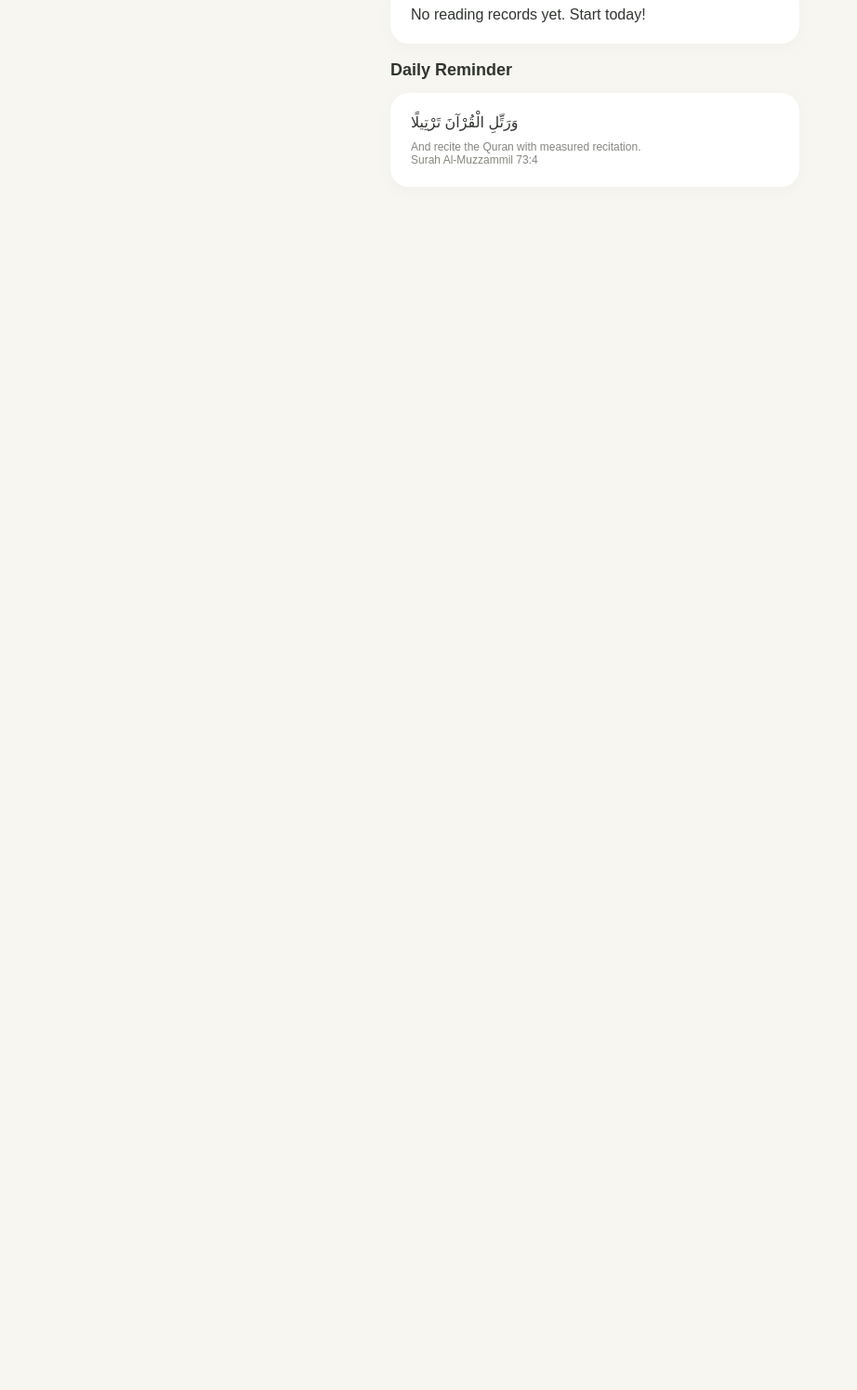
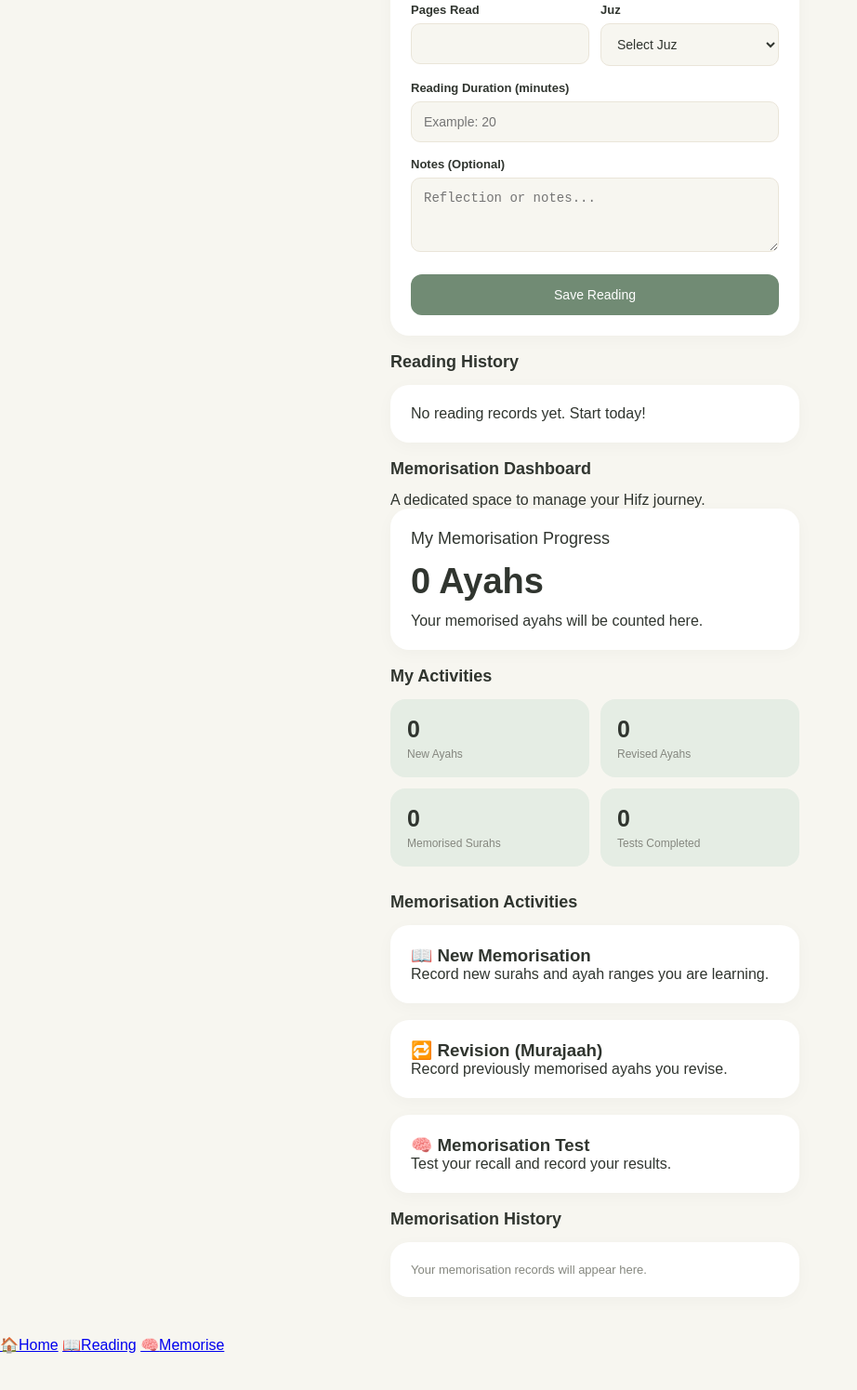
Before and after one commit to fireflysam08/Quran-daily, a plain HTML site: page index.html in a window 1280 px wide. Shown: the part 1287-2782 px from the top of the page at 93% size, without its empty margins (0-922 px from the left). Before the commit the page ends 1620 px from the top, so only its background shows below. Drawn offline with Linux system fonts and the light colour scheme.

Commit message:
Update index.html
The app will have three main navigation destinations:
1. Home – overview and shortcuts.
2. Reading – Quran reading progress and history.
3. Memorisation – new memorisation, revision and testing

```diff
--- a/index.html
+++ b/index.html
@@ -21,6 +21,16 @@
       <div>📖</div>
     </header>
 
+    <!-- MAIN NAVIGATION -->
+    <nav class="main-nav">
+      <a href="#home" class="nav-link active">Home</a>
+      <a href="#reading" class="nav-link">Reading</a>
+      <a href="#memorisation" class="nav-link">Memorisation</a>
+    </nav>
+
+    <!-- HOME DASHBOARD -->
+    <section id="home">
+
       <section class="card progress-card">
         <p>My Khatam Progress</p>
         <div class="progress-number">12 / 30 Juz</div>
@@ -32,7 +42,7 @@
         </p>
       </section>
 
-    <h2 class="section-title">My Statistics</h2>
+      <h2 class="section-title">Reading Statistics</h2>
 
       <section class="stats">
         <div class="stat">
@@ -56,10 +66,44 @@
         </div>
       </section>
 
+      <h2 class="section-title" style="margin-top:28px">
+        Memorisation Overview
+      </h2>
 
-<h2 class="section-title" style="margin-top:28px">
-  Record Your Reading
-</h2>
+      <section class="card">
+        <p>My Memorisation Journey</p>
+        <p style="font-size:28px;font-weight:bold;margin:12px 0">
+          Start your journey
+        </p>
+        <p style="font-size:13px;color:#85877F">
+          Track new memorisation, revision and retention separately.
+        </p>
+        <a href="#memorisation" class="action-link">
+          Open Memorisation Dashboard →
+        </a>
+      </section>
+
+      <h2 class="section-title">Daily Reminder</h2>
+
+      <section class="card">
+        <p>وَرَتِّلِ الْقُرْآنَ تَرْتِيلًا</p>
+        <p style="font-size:12px;color:#85877F;margin-top:10px">
+          And recite the Quran with measured recitation.
+          <br>Surah Al-Muzzammil 73:4
+        </p>
+      </section>
+
+    </section>
+
+    <!-- READING DASHBOARD -->
+    <section id="reading" class="dashboard-section">
+
+      <h2 class="section-title">Reading Dashboard</h2>
+      <p class="section-description">
+        Track your Quran reading sessions and khatam progress.
+      </p>
+
+      <h2 class="section-title">Record Your Reading</h2>
 
       <section class="card">
         <form id="readingForm">
@@ -153,17 +197,91 @@
         </p>
       </section>
 
-    <h2 class="section-title">Daily Reminder</h2>
+    </section>
+
+    <!-- MEMORISATION DASHBOARD -->
+    <section id="memorisation" class="dashboard-section">
+
+      <h2 class="section-title">Memorisation Dashboard</h2>
+      <p class="section-description">
+        A dedicated space to manage your Hifz journey.
+      </p>
 
       <section class="card">
-      <p>وَرَتِّلِ الْقُرْآنَ تَرْتِيلًا</p>
-      <p style="font-size:12px;color:#85877F;margin-top:10px">
-        And recite the Quran with measured recitation.
-        <br>Surah Al-Muzzammil 73:4
+        <p class="section-title">My Memorisation Progress</p>
+        <div class="progress-number">0 Ayahs</div>
+        <p class="section-description">
+          Your memorised ayahs will be counted here.
         </p>
       </section>
 
+      <h2 class="section-title">My Activities</h2>
+
+      <section class="stats">
+        <div class="stat">
+          <div class="stat-number">0</div>
+          <p class="stat-label">New Ayahs</p>
+        </div>
+
+        <div class="stat">
+          <div class="stat-number">0</div>
+          <p class="stat-label">Revised Ayahs</p>
+        </div>
+
+        <div class="stat">
+          <div class="stat-number">0</div>
+          <p class="stat-label">Memorised Surahs</p>
+        </div>
+
+        <div class="stat">
+          <div class="stat-number">0</div>
+          <p class="stat-label">Tests Completed</p>
+        </div>
+      </section>
+
+      <h2 class="section-title" style="margin-top:28px">
+        Memorisation Activities
+      </h2>
+
+      <section class="card">
+        <h3>📖 New Memorisation</h3>
+        <p class="section-description">
+          Record new surahs and ayah ranges you are learning.
+        </p>
+      </section>
+
+      <section class="card">
+        <h3>🔁 Revision (Murajaah)</h3>
+        <p class="section-description">
+          Record previously memorised ayahs you revise.
+        </p>
+      </section>
+
+      <section class="card">
+        <h3>🧠 Memorisation Test</h3>
+        <p class="section-description">
+          Test your recall and record your results.
+        </p>
+      </section>
+
+      <h2 class="section-title">Memorisation History</h2>
+
+      <section class="card" id="memorisationHistory">
+        <p style="color:#85877F;font-size:13px">
+          Your memorisation records will appear here.
+        </p>
+      </section>
+
+    </section>
+
   </main>
+
+  <!-- BOTTOM NAVIGATION -->
+  <nav class="bottom-nav">
+    <a href="#home">🏠<span>Home</span></a>
+    <a href="#reading">📖<span>Reading</span></a>
+    <a href="#memorisation">🧠<span>Memorise</span></a>
+  </nav>
 
   <script>
     document.getElementById("today").textContent =
```
Lines whose indentation alone changed are shown as unchanged.
